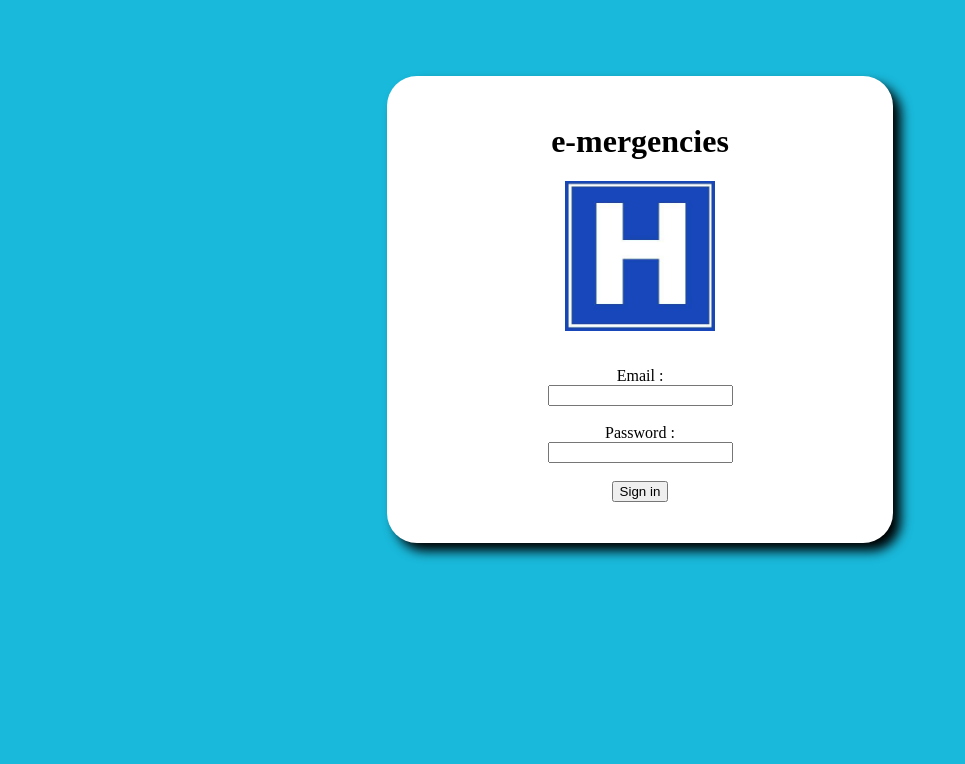
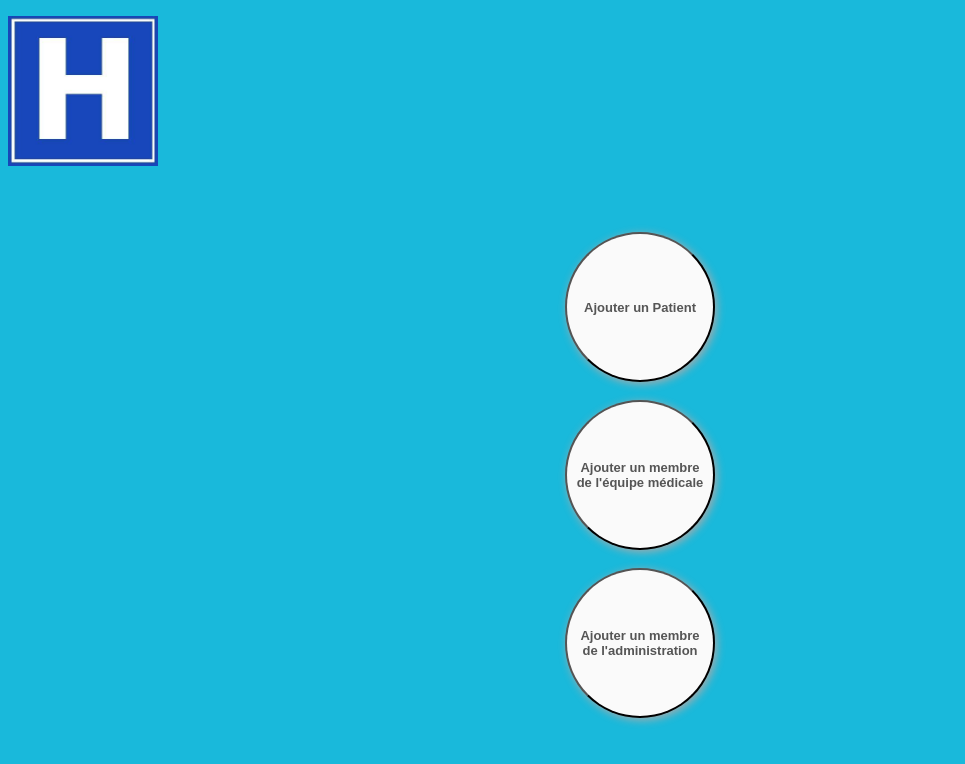
Before and after one commit to insmdl00/hospital, a PHP site: page / in a window 1280 px wide. Shown: the top 764 px of the page, without its empty margins (0-965 px from the left). Run offline with PHP 8.4, Linux system fonts and the light colour scheme.

Commit message:
Add files via upload

```diff
--- a/webapp/index.php
+++ b/webapp/index.php
@@ -1,47 +1,21 @@
-<?php
-	session_start();
-?>
+<!DOCTYPE html>
+<html>
+<head>
+	<title>Page d'accueil</title>
+	<script type="text/javascript" src="js/ajout.js"></script>
+	<link rel="stylesheet" type="text/css" href="css/ajout.css">
+	<meta http-equiv="Content-Type" content="text/html; charset=utf-8" />
+	<!-- A ajouter à la page d'accueil -->
 
-<!DOCTYPE HTML5>
+</head>
+<body>
+    <p><img class="image" src="https://raw.githubusercontent.com/insmdl00/hospital/master/webapp/img/logo.jpg" alt="logo E-mergencies" title="logo E-mergencies"></p>
+    <br><br><br><br><br><br><br><br><br><br><br><br>
+	<button class="bouton" onclick="ajoutPatient()">Ajouter un Patient</button>
+	<br>
+	<button class="bouton" onclick="ajoutStaff()">Ajouter un membre de l'équipe médicale</button>
+	<br>
+	<button class="bouton" onclick="ajoutAdmin()">Ajouter un membre de l'administration</button>
 
-<html>
-
-
-	<head>
-		<title>Sign in</title>
-
-		<meta charset="utf-8">
-
-		<link rel="stylesheet" href="css/sign_in.css">
-	</head>
-
-
-	<header>
-
-	</header>
-
-
-	<body class="background">
-		<div class="form">
-			<center>
-				<h1>e-mergencies</h1>
-				<img src="img/logo.jpg">
-
-				<form method="post" target="treatment/sign_in.php">
-					<br><br><label>Email :</label><br>
-					<input type="email" name="email"><br><br>
-					<label>Password :</label><br>
-					<input type="password" name="password"><br><br>
-					<input type="submit" value="Sign in">
-				</form>
-			</center>
-		</div>
-	</body>
-
-
-	<footer>
-
-	</footer>
-
-
+</body>
 </html>
```
